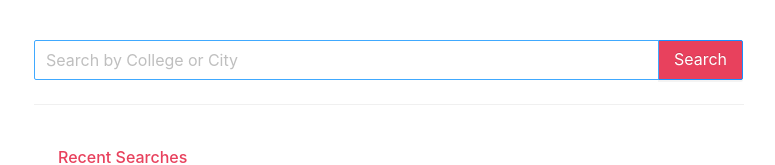
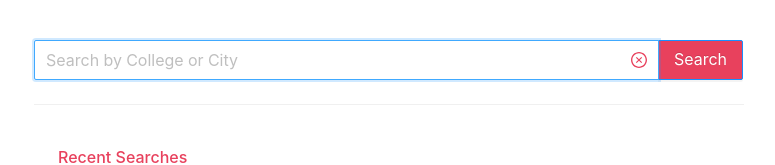
Before and after one commit to daksh-sagar/react-autocomplete, a React (Create React App) app: page / in a window 1280 px wide. Shown: the top 165 px of the page, without its empty margins (251-1026 px from the left). Built offline with nearby package versions, Linux system fonts and the light colour scheme.

Commit message:
Add close search icon

```diff
--- a/package.json
+++ b/package.json
@@ -3,6 +3,7 @@
   "version": "0.1.0",
   "private": true,
   "dependencies": {
+    "@ant-design/icons": "^4.2.2",
     "@testing-library/jest-dom": "^4.2.4",
     "@testing-library/react": "^9.5.0",
     "@testing-library/user-event": "^7.2.1",
--- a/src/components/Search.jsx
+++ b/src/components/Search.jsx
@@ -1,5 +1,6 @@
 import React, { useState, useEffect } from 'react'
 import { Input, List, Avatar, Typography } from 'antd'
+import { CloseCircleOutlined } from '@ant-design/icons'
 import axios from 'axios'
 import Loading from './Loading'
 import Suggestions from './Suggestions'
@@ -119,6 +120,15 @@ const SearchComponent = () => {
         placeholder='Search by College or City'
         onChange={handleInput}
         enterButton='Search'
+        suffix={
+          <CloseCircleOutlined
+            onClick={() => handleClick('')}
+            style={{
+              fontSize: 16,
+              color: '#e8415d',
+            }}
+          />
+        }
         size='large'
       />
       <div>
```
